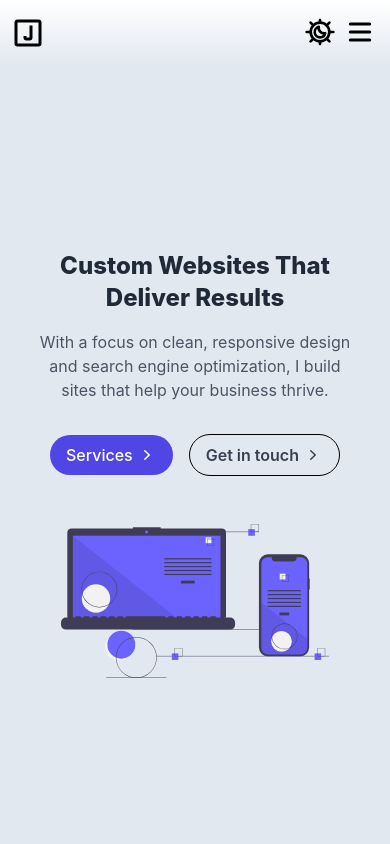
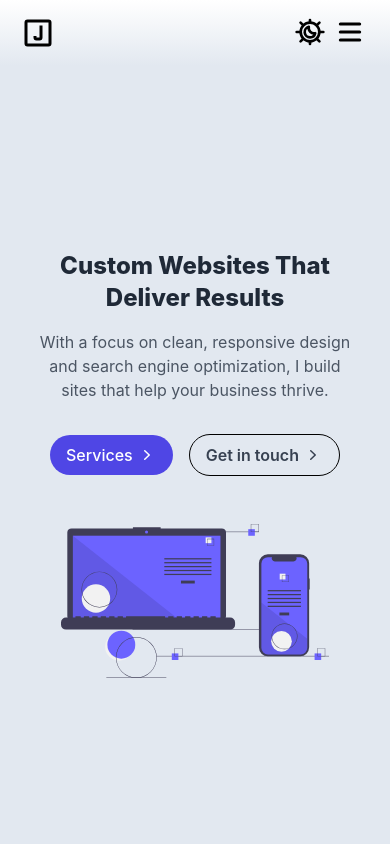
Before and after one commit to jacobadam/jacobadamdeveloper, a React (Create React App) app: page / in a window 390 px wide. Shown: the top 844 px of the page. Built offline with nearby package versions, Linux system fonts and the light colour scheme.

Commit message:
add padding for nav on mobile

```diff
--- a/src/Nav.js
+++ b/src/Nav.js
@@ -32,7 +32,7 @@ export default function NavBar() {
 
   return (
     <nav
-      className={`sticky top-0 z-10 py-3 w-full transition-colors duration-300 ${
+      className={`sticky top-0 z-10 py-3 px-4 md:px-0 w-full transition-colors duration-300 ${
         isScrolled
           ? "bg-white dark:bg-black shadow-lg"
           : "bg-gradient-to-b from-white to-[#e2e8f0] dark:from-black dark:to-black dark:bg-black"
```
